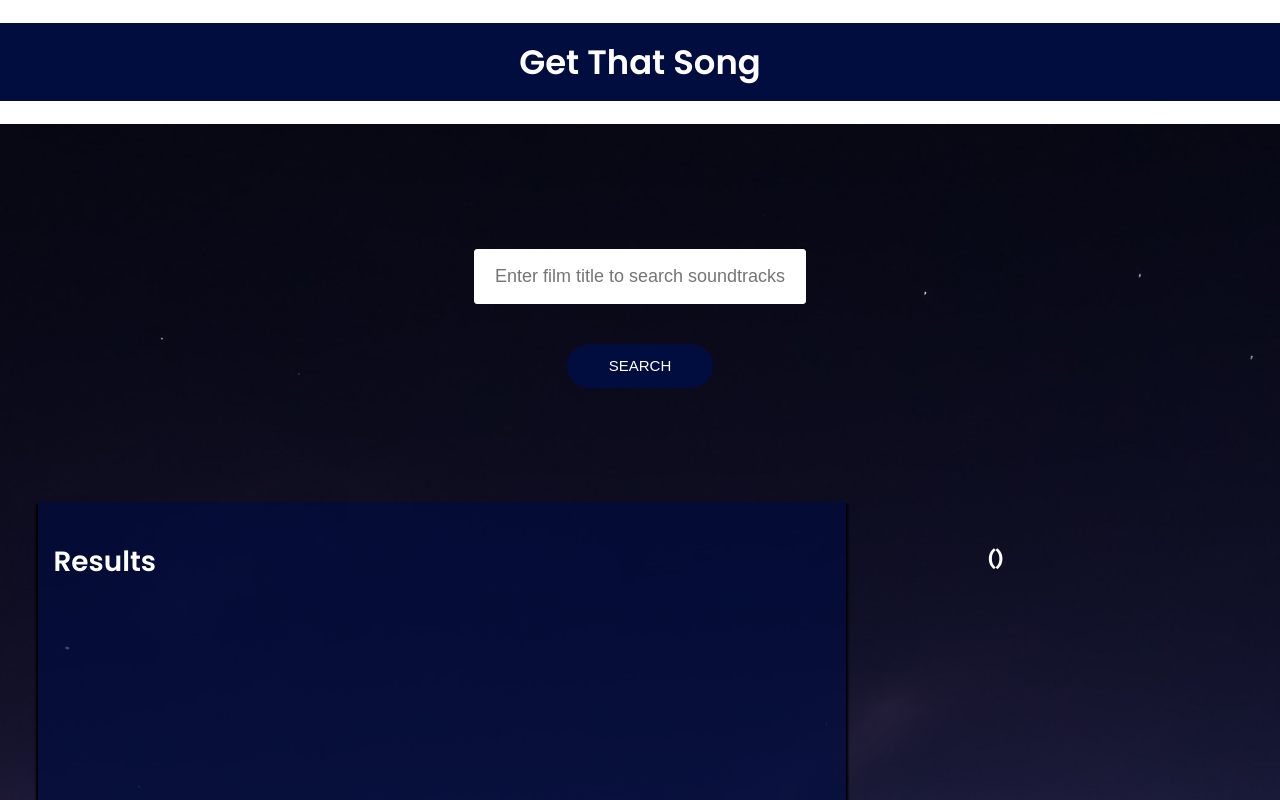
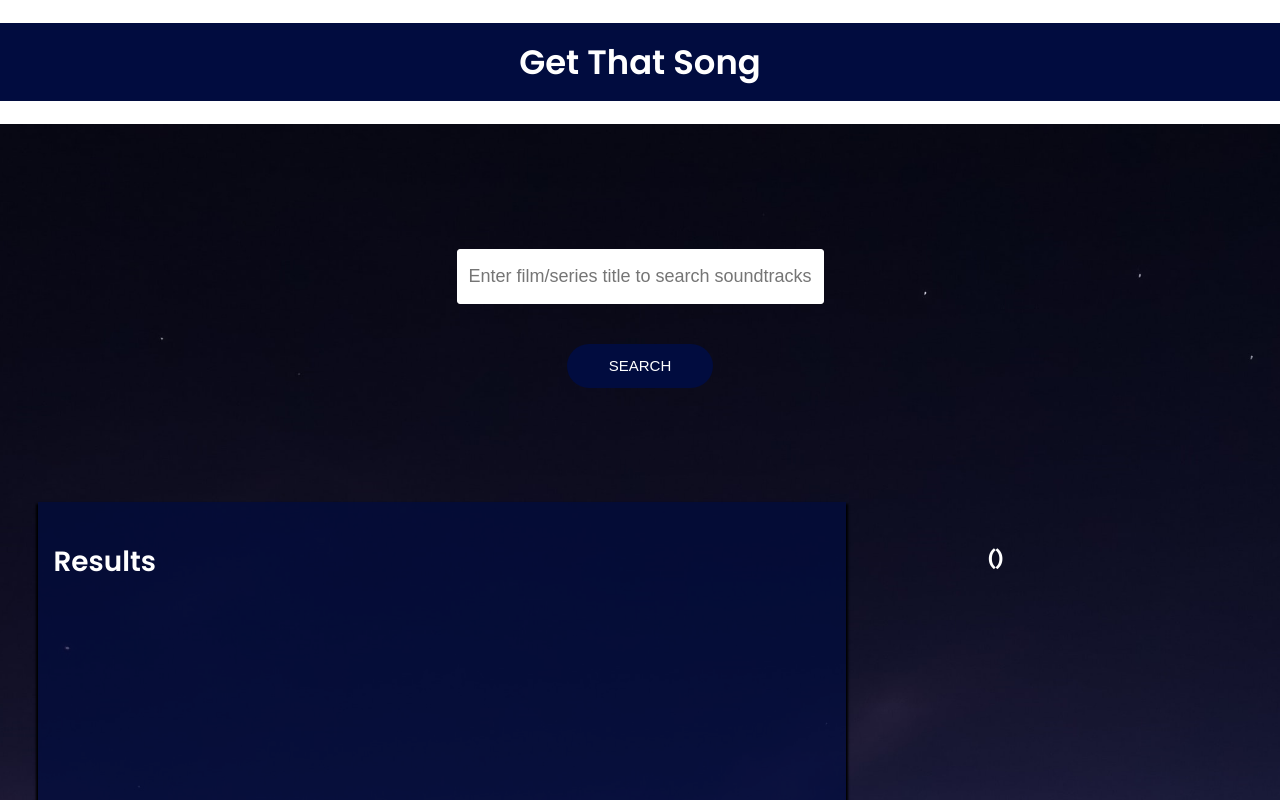
Before and after one commit to Antheam/get_that_song, a React (Create React App) app: page / in a window 1280 px wide. Shown: the top 800 px of the page. Built offline with nearby package versions, Linux system fonts and the light colour scheme.

Commit message:
updated input field

```diff
--- a/src/components/SearchBar/SearchBar.css
+++ b/src/components/SearchBar/SearchBar.css
@@ -7,7 +7,7 @@
 }
 
 .SearchBar input {
-  width: 330px;
+  width: 365px;
   padding: 0.88rem 0;
   border: 1px solid #fff;
   border-radius: 3px;
--- a/src/components/SearchBar/SearchBar.js
+++ b/src/components/SearchBar/SearchBar.js
@@ -30,7 +30,7 @@ class SearchBar extends React.Component {
     return (
       <div className="SearchBar">
         <input
-          placeholder="Enter film title to search soundtracks"
+          placeholder="Enter film/series title to search soundtracks"
           onChange={this.handleSearchChange}
         />
         <button
```
